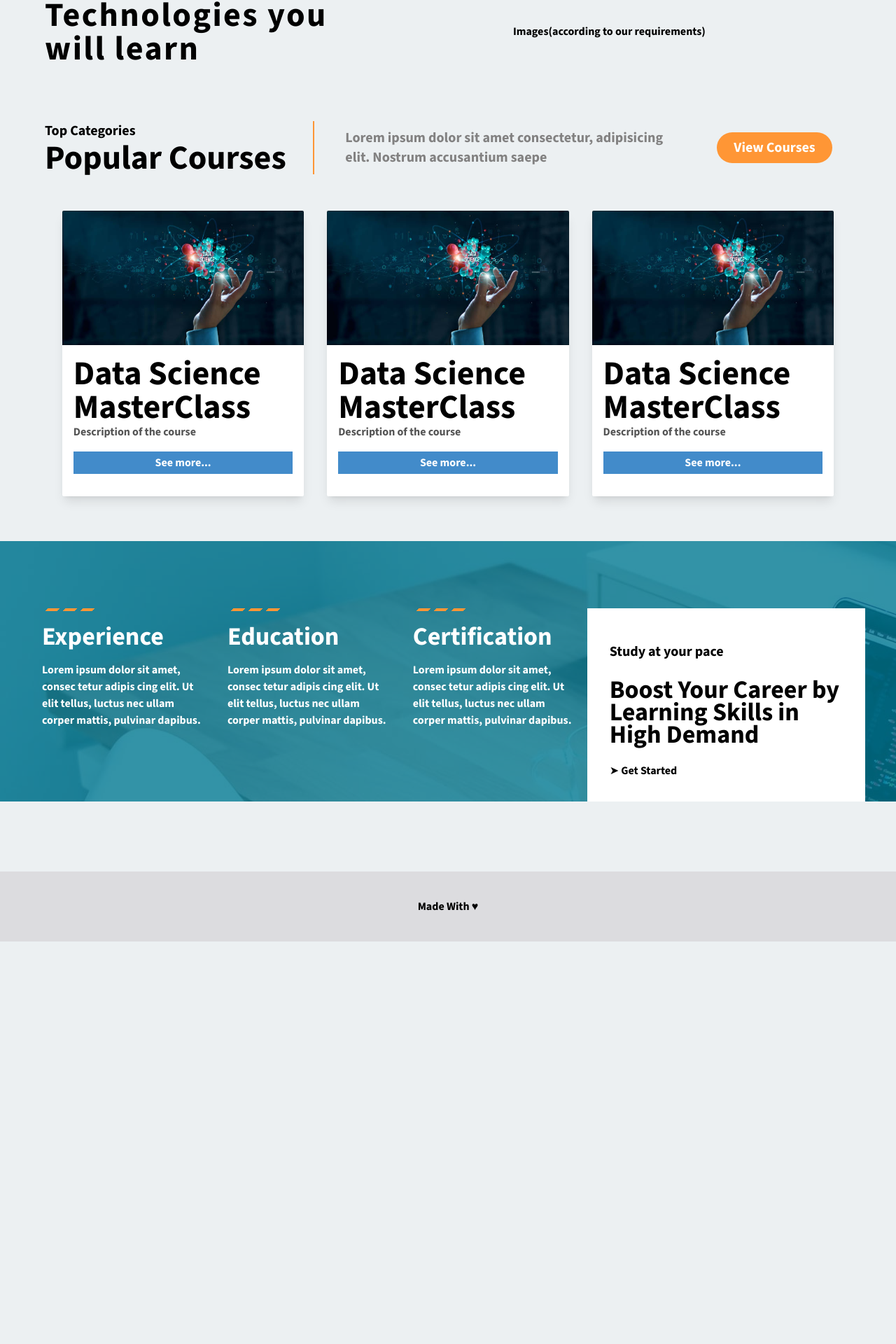
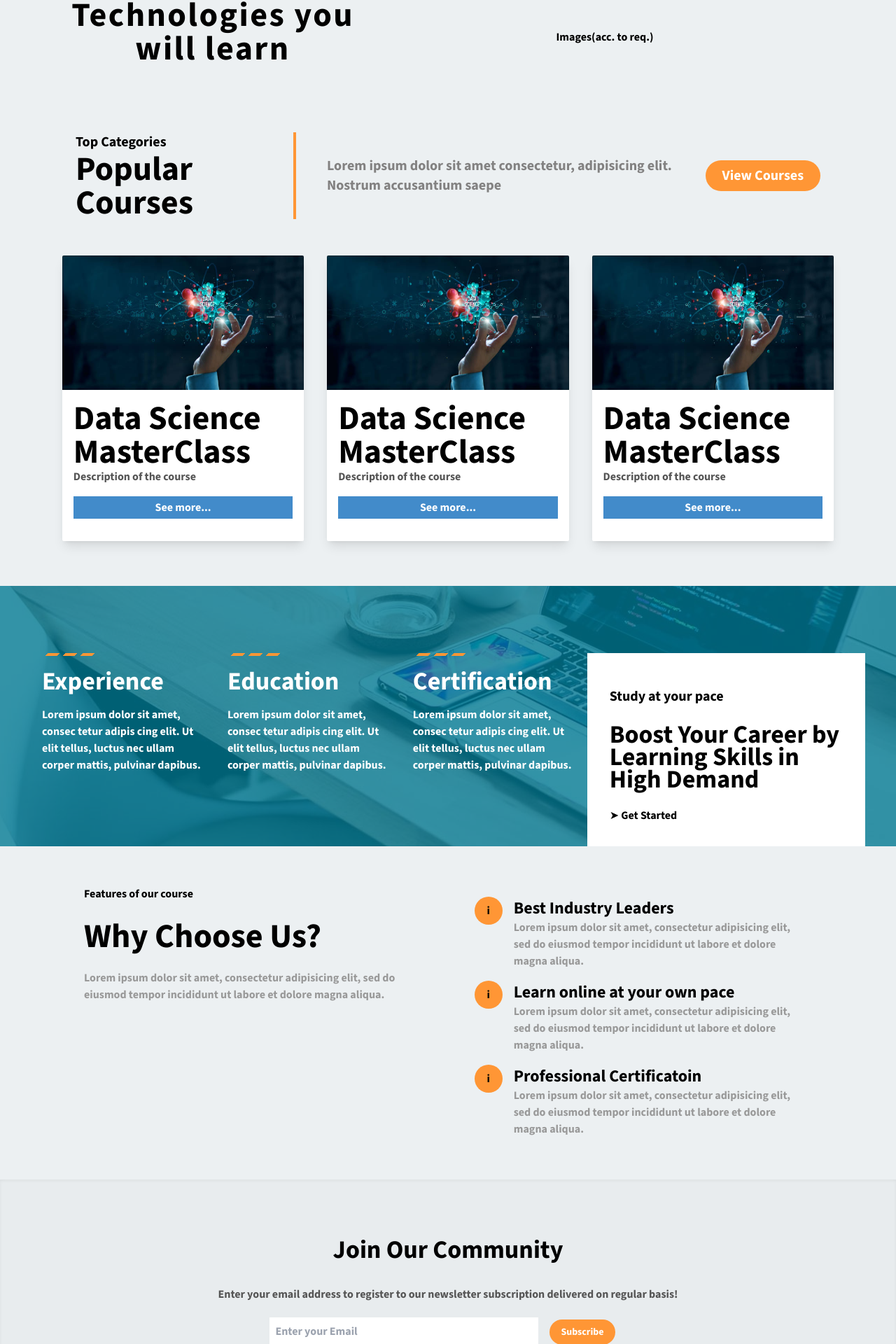
Before and after one commit to navjot369/PowerBI, a Next.js app: page / in a window 1280 px wide. Shown: the part 783-2703 px from the top of the page at 70% size. Before the commit the page ends 2128 px from the top, so only its background shows below. Built offline with nearby package versions, Linux system fonts and the light colour scheme.

Commit message:
Add section 5 and 7 of home page

```diff
--- a/app/page.tsx
+++ b/app/page.tsx
@@ -4,6 +4,8 @@ import Section1 from "./ui/home/section1";
 import Section2 from "./ui/home/section2";
 import Section3 from "./ui/home/section3";
 import Section4 from "./ui/home/section4";
+import Section5 from "./ui/home/section5";
+import Section7 from "./ui/home/section7";
 
 export default function Home() {
   return (
@@ -14,6 +16,8 @@ export default function Home() {
       <Section2 />
       <Section3 />
       <Section4 />
+      <Section5 />
+      <Section7 />
     </div>
   );
 }
--- a/app/ui/home/section1.tsx
+++ b/app/ui/home/section1.tsx
@@ -1,6 +1,6 @@
 export default function Section1() {
-    return(<div className="grid grid-cols-[2fr_3fr] mx-auto max-w-6xl my-20">
-        <div className="text-5xl font-semibold tracking-wider">Technologies you will learn</div>
-        <div className="flex justify-center items-center">Images(according to our requirements)</div>
+    return(<div className="grid grid-cols-[1fr] md:grid-cols-[2fr_3fr] px-4 mx-auto max-w-6xl my-20">
+        <div className="text-3xl sm:text-5xl font-bold tracking-wider text-center">Technologies you will learn</div>
+        <div className="flex justify-center items-center py-11">Images(acc. to req.)</div>
     </div>)
 }
--- a/app/ui/home/section2.tsx
+++ b/app/ui/home/section2.tsx
@@ -2,16 +2,18 @@ import Link from 'next/link';
 
 export default function Section2() {
   return (
-    <div className="flex justify-center my-11 mx-2">
-      <div className="grid grid-cols-[2fr_2px_3fr_1fr] w-full max-w-6xl">
-        <div className="">
+    <div className="justify-center my-11 mx-auto">
+      <div className="flex flex-col sm:flex-row w-full mx-auto max-w-6xl items-stretch">
+        <div className="px-11">
             <div className="text-xl">Top Categories</div>
             <div className="text-5xl font-bold">Popular Courses</div>
         </div>
-        <div className="bg-[#ff9635]"></div>
-        <div className="text-xl px-11 flex items-center text-[#828181]">Lorem ipsum dolor sit amet consectetur, adipisicing elit. Nostrum accusantium saepe </div>
-        <div className="flex items-center">
+        <div className="bg-[#ff9635] shrink-0 w-1"></div>
+        <div className="flex flex-col justify-between lg:flex-row px-11 ">
+        <div className="text-xl flex items-center text-[#828181] my-6 sm:my-0">Lorem ipsum dolor sit amet consectetur, adipisicing elit. Nostrum accusantium saepe </div>
+        <div className="flex items-center shrink-0">
             <Link href="/course/" className="bg-[#ff9635] text-white text-xl py-2 px-6 rounded-3xl no-wrap">View Courses</Link>
+        </div>
         </div>
       </div>
     </div>
--- a/app/ui/home/section4.tsx
+++ b/app/ui/home/section4.tsx
@@ -2,7 +2,7 @@ import Link from 'next/link';
 
 
 export default function Section4() {
-    return(<div className="my-14 bg-sec4-bg bg-fixed w-full">
+    return(<div className="my-14 bg-sec4-bg md:bg-fixed bg-center w-full">
         <div className="bg-[#007991] bg-opacity-80 full pt-24 px-11 lg:flex justify-evenly">
             <div className="w-full lg:w-4/6 flex flex-col sm:flex-row justify-evenly">
             <Box title="Experience" desp="Lorem ipsum dolor sit amet, consec tetur adipis cing elit. Ut elit tellus, luctus nec ullam corper mattis, pulvinar dapibus. "/>
--- /dev/null
+++ b/app/ui/home/section5.tsx
@@ -0,0 +1,27 @@
+export default function Section5() {
+    return(<div className="flex w-full flex-col md:flex-row justify-stretch max-w-6xl m-auto">
+        <div className="px-14 flex-grow">
+            <div className="font-bold">Features of our course</div>
+            <div className="text-5xl my-6 font-bold">Why Choose Us?</div>
+            <div className="text-[#999]">Lorem ipsum dolor sit amet, consectetur adipisicing elit, sed do eiusmod tempor incididunt ut labore et dolore magna aliqua.</div>
+        </div>
+        <div className="px-14 flex-grow">
+            <SingleTitle title="Best Industry Leaders" desp="Lorem ipsum dolor sit amet, consectetur adipisicing elit, sed do eiusmod tempor incididunt ut labore et dolore magna aliqua. "/>
+            <SingleTitle title="Learn online at your own pace" desp="Lorem ipsum dolor sit amet, consectetur adipisicing elit, sed do eiusmod tempor incididunt ut labore et dolore magna aliqua. "/>
+            <SingleTitle title="Professional Certificatoin" desp="Lorem ipsum dolor sit amet, consectetur adipisicing elit, sed do eiusmod tempor incididunt ut labore et dolore magna aliqua. "/>
+        </div>
+    </div>)
+}
+
+function SingleTitle({title, desp} : {
+    title: string,
+    desp: string
+}) {
+    return(<div className="flex my-4 flex-row items-start">
+        <div className="w-[40px] h-[40px] rounded-full bg-[#ff9635] p-2 flex flex-shrink-0 justify-center items-center">i</div>
+        <div className="px-4">
+            <div className="text-2xl font-bold">{title}</div>
+            <div className="font-light text-[#999]">{desp}</div>
+        </div>
+    </div>)
+}
--- /dev/null
+++ b/app/ui/home/section7.tsx
@@ -0,0 +1,12 @@
+export default function Section7() {
+    return(<div className="bg-[#e8ecee] py-14 shadow-inner text-center flex flex-col items-center my-11">
+        <div className="text-4xl font-bold my-6">Join Our Community</div>
+        <div className="text-md text-[#555] my-2 w-96 sm:w-auto">Enter your email address to register to our newsletter subscription delivered on regular basis!</div>
+        <div className="flex flex-col sm:flex-row mx-auto w-fit items-strech">
+            <form>
+                <input type="text" className="bg-white rounded-0 p-2 w-96" placeholder="Enter your Email"/>
+                <button className="bg-[#ff9635] text-sm rounded-full text-white px-4 py-2 m-4 w-96 sm:w-auto">Subscribe</button>
+            </form>
+        </div>
+    </div>)
+}
```
